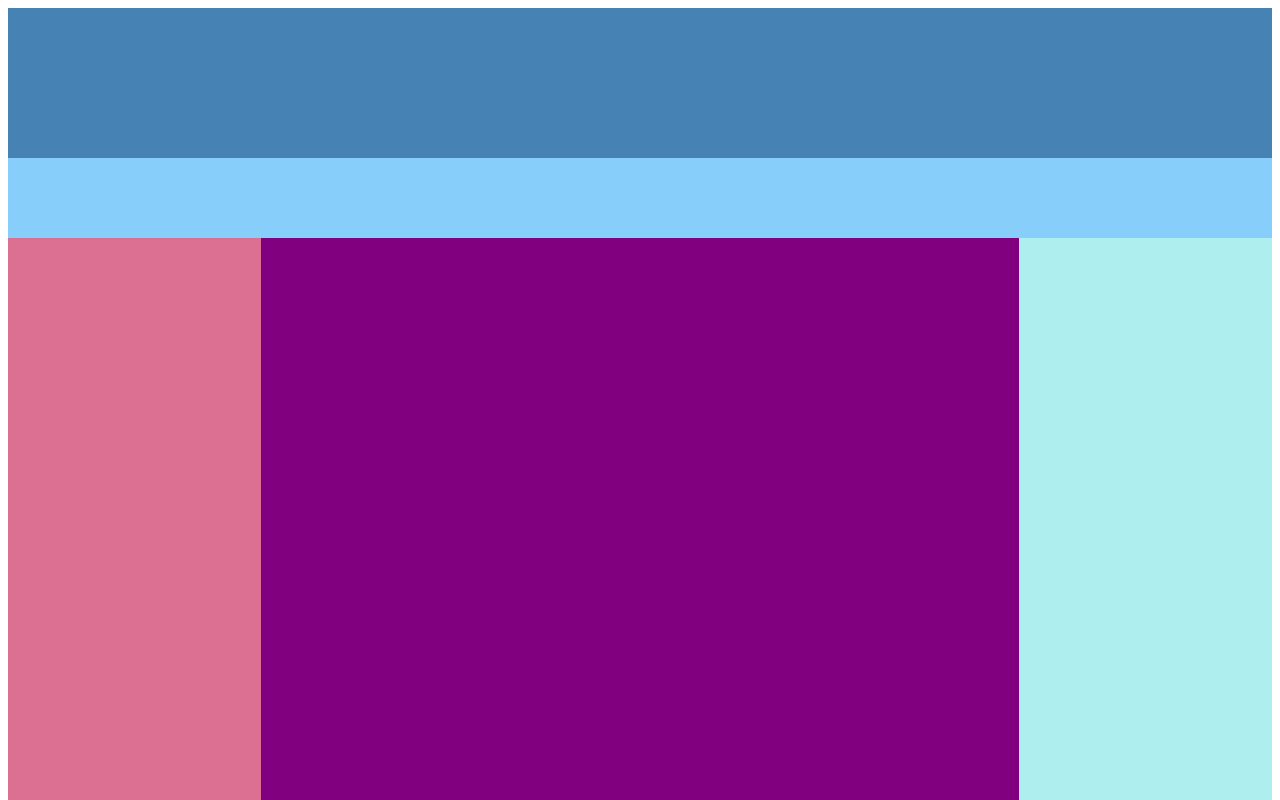
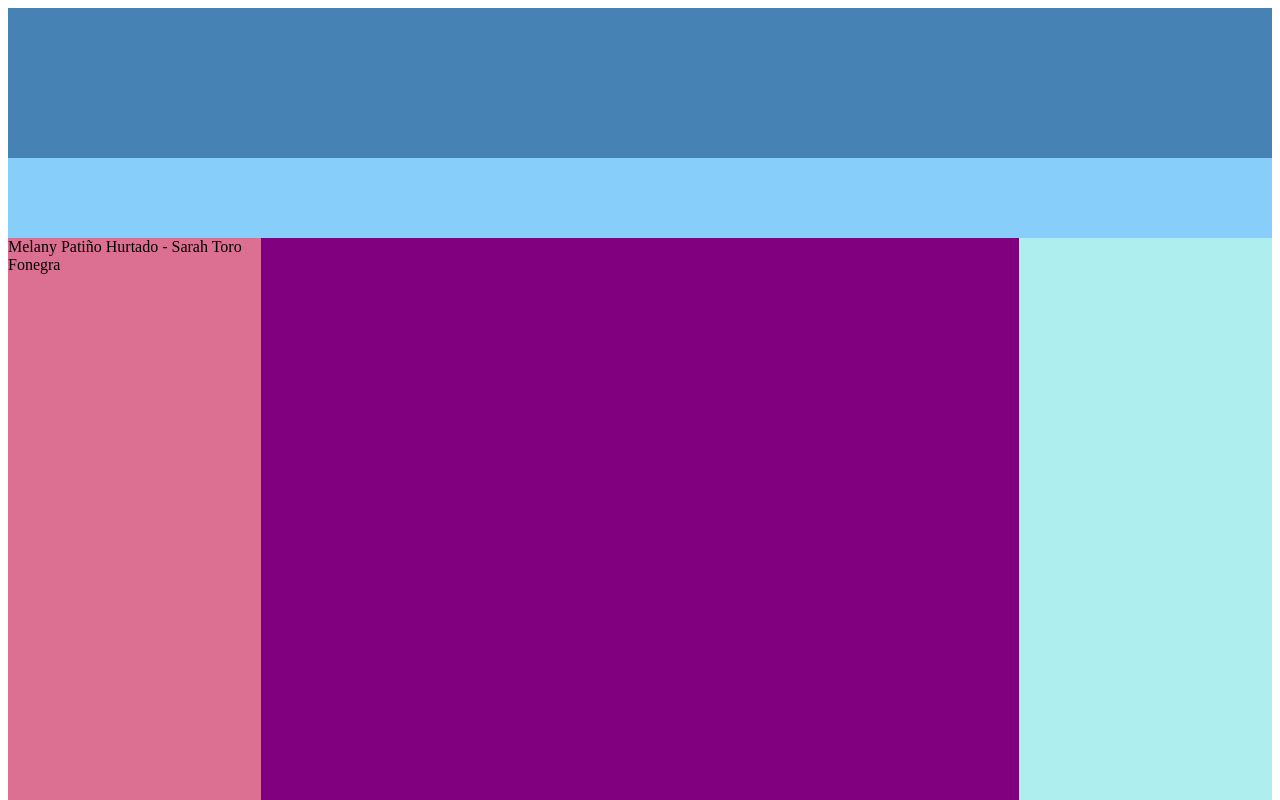
Before and after one commit to sarahtoro/paginaprincipalIDEM802, a plain HTML site: page index.html in a window 1280 px wide. Shown: the top 800 px of the page. Drawn offline with Linux system fonts and the light colour scheme.

Commit message:
ACTUALIZACION  DOS

```diff
--- a/index.html
+++ b/index.html
@@ -12,7 +12,10 @@
 <div class="encabezado"></div>
 <div class="menu"></div>
 <div class="contenedor2">
-<div class="izquierda"></div>
+<div class="izquierda">
+    Melany Patiño Hurtado -  Sarah Toro Fonegra
+</div>
+
 <div class="centro"></div>
 <div class="derecha"></div>
 </div>
```
